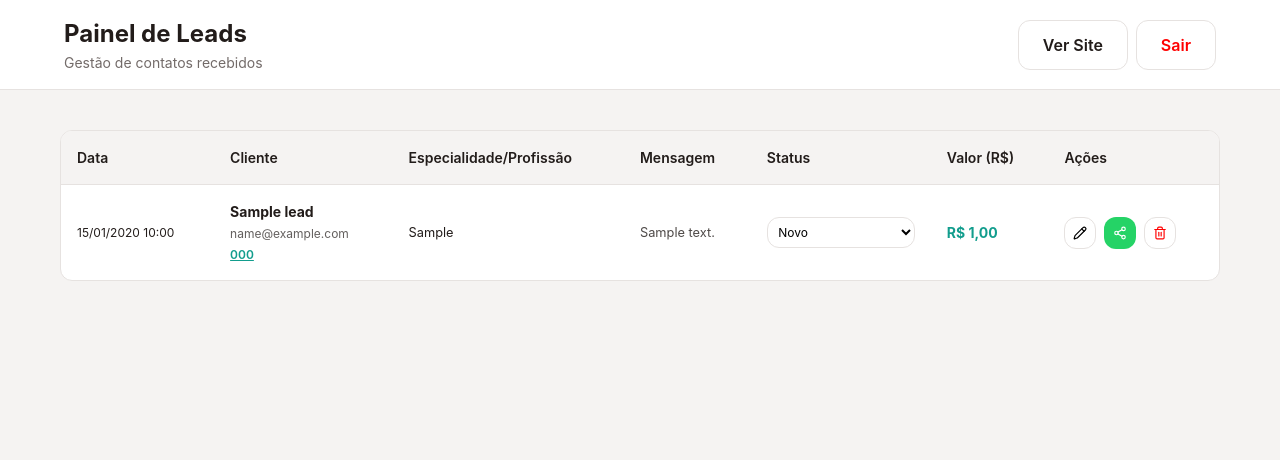
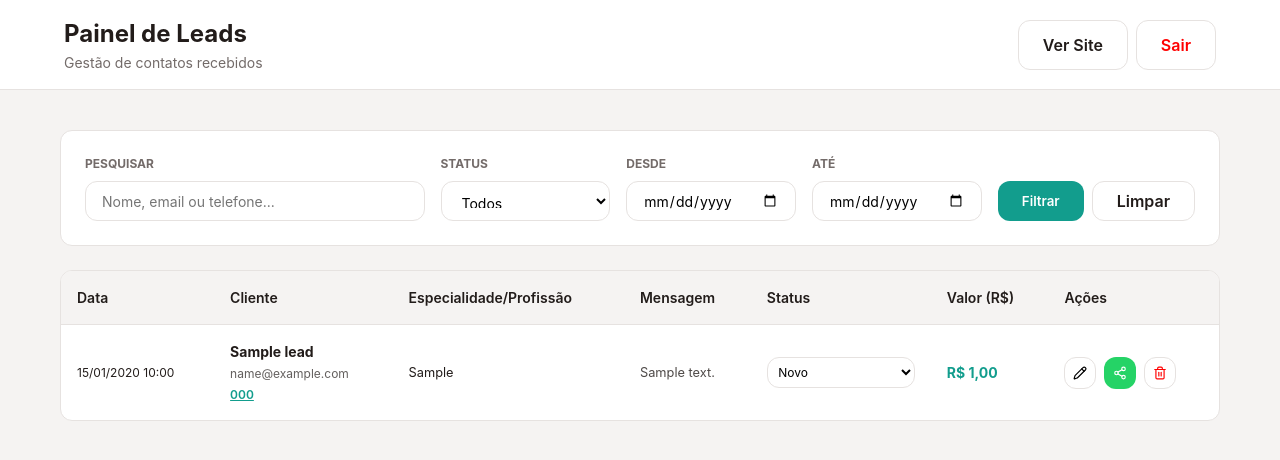
Before and after one commit to marciotomazelli/lpINSTITUCIONAL, a PHP site: page /crm in a window 1280 px wide. Shown: the top 460 px of the page. Run offline with PHP 8.4, Linux system fonts and the light colour scheme; the visitor is signed in with stand-in values (Sample User, id 1); tables that the repository leaves empty hold one stand-in row (values such as "Sample post").

Commit message:
Feat: Clean URLs (.php hidden) and Intelligent Filters in CRM

```diff
--- a/crm.php
+++ b/crm.php
@@ -15,15 +15,46 @@ if (isset($_SESSION['admin_logged_in']) && $_SESSION['admin_logged_in'] === true
 // Logout logic
 if (isset($_GET['logout'])) {
     session_destroy();
-    header('Location: crm.php');
+    header('Location: crm');
     exit;
 }
 
 // Fetch leads if authenticated
 $leads = [];
+$error = null;
 if ($authenticated) {
     try {
-        $stmt = $pdo->query("SELECT * FROM leads ORDER BY created_at DESC");
+        $where = [];
+        $params = [];
+
+        if (!empty($_GET['status'])) {
+            $where[] = "status = :status";
+            $params[':status'] = $_GET['status'];
+        }
+
+        if (!empty($_GET['start_date'])) {
+            $where[] = "created_at >= :start_date";
+            $params[':start_date'] = $_GET['start_date'] . ' 00:00:00';
+        }
+
+        if (!empty($_GET['end_date'])) {
+            $where[] = "created_at <= :end_date";
+            $params[':end_date'] = $_GET['end_date'] . ' 23:59:59';
+        }
+
+        if (!empty($_GET['search'])) {
+            $where[] = "(name LIKE :search OR email LIKE :search OR phone LIKE :search)";
+            $params[':search'] = '%' . $_GET['search'] . '%';
+        }
+
+        $query = "SELECT * FROM leads";
+        if ($where) {
+            $query .= " WHERE " . implode(" AND ", $where);
+        }
+        $query .= " ORDER BY created_at DESC";
+
+        $stmt = $pdo->prepare($query);
+        $stmt->execute($params);
         $leads = $stmt->fetchAll();
     } catch (PDOException $e) {
         $error = "Erro ao carregar leads: " . $e->getMessage();
@@ -135,6 +166,22 @@ if ($authenticated) {
             }
         }
 
+        /* Filter bar */
+        .filter-bar {
+            background: white;
+            padding: 1.5rem;
+            border-radius: var(--radius);
+            border: 1px solid var(--border);
+            margin-bottom: 1.5rem;
+            display: flex;
+            flex-wrap: wrap;
+            gap: 1rem;
+            align-items: flex-end;
+        }
+        .filter-group { flex: 1; min-width: 150px; }
+        .filter-group label { display: block; font-size: 0.75rem; font-weight: 700; margin-bottom: 0.5rem; color: var(--muted-foreground); text-transform: uppercase; }
+        .filter-group .input, .filter-group .select { height: 2.5rem; font-size: 0.875rem; }
+
         /* Modal Styles */
         .modal {
             display: none;
@@ -192,13 +239,53 @@ if ($authenticated) {
                 <p style="font-size: 0.875rem; color: var(--muted-foreground);">Gestão de contatos recebidos</p>
             </div>
             <div class="flex gap-2">
-                <a href="index.php" class="btn btn-outline">Ver Site</a>
+                <a href="./" class="btn btn-outline">Ver Site</a>
                 <a href="?logout=1" class="btn btn-outline" style="color: red;">Sair</a>
             </div>
         </div>
     </div>
 
     <div class="crm-container">
+        <!-- Filters -->
+        <form method="GET" class="filter-bar">
+            <div class="filter-group" style="flex: 2; min-width: 200px;">
+                <label>Pesquisar</label>
+                <input type="text" name="search" class="input" placeholder="Nome, email ou telefone..." value="<?php echo htmlspecialchars($_GET['search'] ?? ''); ?>">
+            </div>
+
+            <div class="filter-group">
+                <label>Status</label>
+                <select name="status" class="select">
+                    <option value="">Todos</option>
+                    <option value="Novo" <?php echo ($_GET['status'] ?? '') === 'Novo' ? 'selected' : ''; ?>>Novo</option>
+                    <option value="Em Contato" <?php echo ($_GET['status'] ?? '') === 'Em Contato' ? 'selected' : ''; ?>>Em Contato</option>
+                    <option value="Ganho" <?php echo ($_GET['status'] ?? '') === 'Ganho' ? 'selected' : ''; ?>>Ganho</option>
+                    <option value="Perdido" <?php echo ($_GET['status'] ?? '') === 'Perdido' ? 'selected' : ''; ?>>Perdido</option>
+                </select>
+            </div>
+
+            <div class="filter-group">
+                <label>Desde</label>
+                <input type="date" name="start_date" class="input" value="<?php echo htmlspecialchars($_GET['start_date'] ?? ''); ?>">
+            </div>
+
+            <div class="filter-group">
+                <label>Até</label>
+                <input type="date" name="end_date" class="input" value="<?php echo htmlspecialchars($_GET['end_date'] ?? ''); ?>">
+            </div>
+
+            <div class="flex gap-2">
+                <button type="submit" class="btn btn-primary" style="height: 2.5rem; padding: 0 1.5rem;">Filtrar</button>
+                <a href="crm" class="btn btn-outline" style="height: 2.5rem; display: flex; items-center: center;">Limpar</a>
+            </div>
+        </form>
+
+        <?php if ($error): ?>
+            <div style="background: #fee2e2; color: #b91c1c; padding: 1rem; border-radius: var(--radius); margin-bottom: 2rem;">
+                <?php echo $error; ?>
+            </div>
+        <?php endif; ?>
+
         <div class="leads-table-container">
             <table>
                 <thead>
```
Also changed, not shown: .htaccess.
